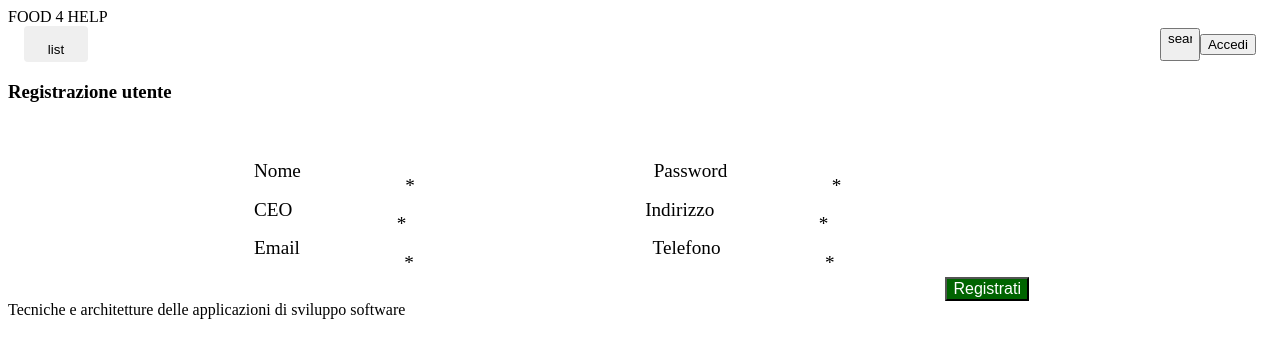
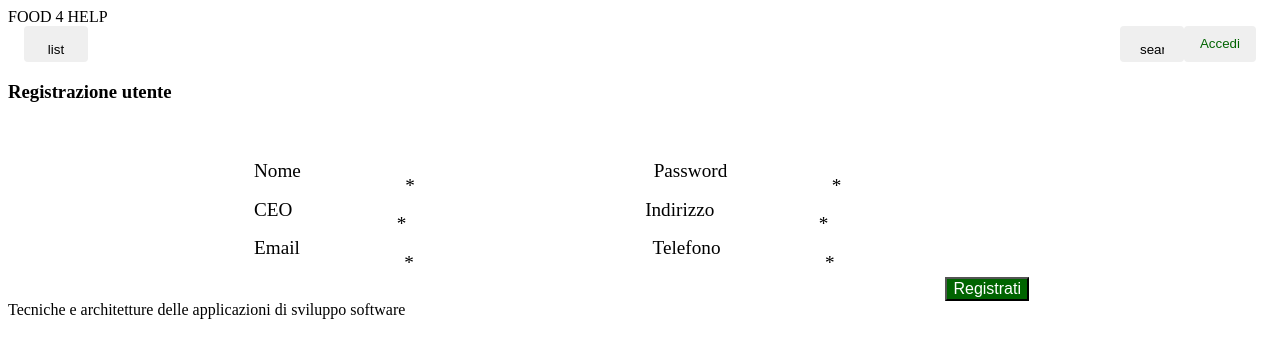
Before and after one commit to FBasile4/food4help-fe, an Angular app: page /home/register in a window 1280 px wide. Shown: the top 358 px of the page. Built offline with nearby package versions, Linux system fonts and the light colour scheme.

Commit message:
Sistemati i navigate per ogni componente

```diff
--- a/src/app/create-user/create-user.component.css
+++ b/src/app/create-user/create-user.component.css
@@ -4,9 +4,8 @@ mat-toolbar-toolbar{
   display: initial;
 }
 
-button-accedi{
+.accedi{
   color: darkgreen;
-  font-size: 40px;
 }
 .spacer{
   flex: 1 1 auto;
--- a/src/app/create-user/create-user.component.html
+++ b/src/app/create-user/create-user.component.html
@@ -3,7 +3,7 @@
     <mat-icon>list</mat-icon>
   </button>
   <mat-menu #menuHome="matMenu" yPosition="below" xPosition="after">
-    <button mat-menu-item >
+    <button mat-menu-item  (click)="backHome()">
       Home
     </button>
     <button mat-menu-item routerLink="register">
@@ -11,12 +11,12 @@
     </button>
   </mat-menu>
   <span class="spacer"></span>
-  <button>
+  <button mat-button>
     <mat-icon>search</mat-icon>
   </button>
   <nav>
-    <a routerLink="login">
-      <button class="accedi">Accedi</button>
+    <a (click)="login()">
+      <button mat-button class="accedi">Accedi</button>
     </a>
   </nav>
 </mat-toolbar>
--- a/src/app/create-user/create-user.component.ts
+++ b/src/app/create-user/create-user.component.ts
@@ -39,6 +39,13 @@ export class CreateUserComponent implements OnInit {
     this.save();
     this.router.navigate(['home']);
   }
+  login(){
+    this.router.navigate(['home/login']);
+  }
+  backHome() {
+    //this._location.back();
+    this.router.navigate(['home']);
+  }
 
 
 }
--- a/src/app/home/home.component.css
+++ b/src/app/home/home.component.css
@@ -4,9 +4,8 @@ mat-toolbar-toolbar{
   display: initial;
 }
 
-button-accedi{
+.accedi{
   color: darkgreen;
-  font-size: 40px;
 }
 .spacer{
   flex: 1 1 auto;
--- a/src/app/home/home.component.html
+++ b/src/app/home/home.component.html
@@ -11,12 +11,12 @@
     </button>
   </mat-menu>
   <span class="spacer"></span>
-  <button>
+  <button mat-button >
     <mat-icon>search</mat-icon>
   </button>
   <nav>
     <a routerLink="login">
-      <button class="accedi">Accedi</button>
+      <button  mat-button class="accedi">Accedi</button>
     </a>
   </nav>
   <router-outlet></router-outlet>
--- a/src/app/login-user/login-user.component.css
+++ b/src/app/login-user/login-user.component.css
@@ -4,9 +4,8 @@ mat-toolbar-toolbar{
   display: initial;
 }
 
-button-accedi{
+.accedi{
   color: darkgreen;
-  font-size: 40px;
 }
 .spacer{
   flex: 1 1 auto;
--- a/src/app/login-user/login-user.component.html
+++ b/src/app/login-user/login-user.component.html
@@ -11,12 +11,12 @@
     </button>
   </mat-menu>
   <span class="spacer"></span>
-  <button>
+  <button mat-button>
     <mat-icon>search</mat-icon>
   </button>
   <nav>
     <a routerLink="login">
-      <button class="accedi">Accedi</button>
+      <button mat-button class="accedi">Accedi</button>
     </a>
   </nav>
 </mat-toolbar>
@@ -38,13 +38,13 @@
 <div class="form-password">
   <mat-form-field appearance="fill">
     <mat-label>Password</mat-label>
-    <input matInput [type]="hide ? 'password' : 'text'">
+    <input matInput [type]="hide ? 'password' : 'text'" required>
     <button mat-icon-button matSuffix (click)="hide = !hide" [attr.aria-label]="'Hide password'" [attr.aria-pressed]="hide">
       <mat-icon>{{hide ? 'visibility_off' : 'visibility'}}</mat-icon>
     </button>
   </mat-form-field>
 </div>
-<p  routerLink="register">Non sei ancora registrato? <span class="space"></span> Hai dimenticato la password?</p>
+<p  (click)="register()">Non sei ancora registrato? <span class="space"></span> Hai dimenticato la password?</p>
 
 <div class="accessoB">
   <img src="assets/cdnlogo.com_google-icon.svg">
--- a/src/app/login-user/login-user.component.ts
+++ b/src/app/login-user/login-user.component.ts
@@ -6,6 +6,7 @@ import { MatFormFieldControl } from '@angular/material/form-field';
 import { Observable } from 'rxjs';
 import { UserServiceService } from '../user-service/user-service.service';
 import { Router } from '@angular/router';
+import { User } from '../user';
 
 @Component({
   selector: 'app-login-user',
@@ -14,14 +15,16 @@ import { Router } from '@angular/router';
 })
 export class LoginUserComponent implements OnInit {
 
+  user: User;
+
 
   constructor(private _location: Location, private userService: UserServiceService, private router: Router) {  }
-    email = new FormControl('', [Validators.required, Validators.email]);
-    password = new FormControl('', [Validators.required]);
-    hide = true;
-  ngOnInit(): void {
 
-  }
+  email = new FormControl('', [Validators.required, Validators.email]);
+  password = new FormControl('', [Validators.required]);
+  hide = true;
+
+  ngOnInit(): void {  }
   backHome() {
     //this._location.back();
     this.router.navigate(['home']);
@@ -39,12 +42,9 @@ export class LoginUserComponent implements OnInit {
   }
 
   checkAccess(): void{
-    console.log("Login component");
-      this.userService.loginUser(this.email,this.password).subscribe(
-        data => {
-          console.log(JSON.stringify(data));
-        }
-      );
+    console.log("Login component", this.email, this.password);
+      this.userService.loginUser(this.user).subscribe(
+        data => console.log(data), error => console.log(error));
     this.router.navigate(['home/workingActivity']);
   }
 
--- a/src/app/user-service/user-service.service.ts
+++ b/src/app/user-service/user-service.service.ts
@@ -2,6 +2,7 @@ import { Injectable } from '@angular/core';
 import { HttpClient, HttpHeaders } from '@angular/common/http';
 import { Observable } from 'rxjs';
 import { map } from 'rxjs/operators';
+import { User } from '../user';
 
 @Injectable({
   providedIn: 'root'
@@ -11,21 +12,18 @@ export class UserServiceService {
   private baseUrl = 'http://localhost:8080/api/v1'; /*contiene la baseUrl corrispondente con il be*/
 
 
-  constructor(private http: HttpClient) {
+  constructor(private http: HttpClient) {  }
 
+  getUsersList(): Observable<any> {
+    return this.http.get(`${this.baseUrl}`);
   }
-
- /* getUsersList(): Observable<any> {
-    return this.http.get(`${this.baseUrl}`);
-  }*/
 
   createUser(user: Object): Observable<Object> {
     return this.http.post(`${this.baseUrl}` + `/home/register`, user);
   }
 
-  loginUser(email:any, password:any): Observable<Object> {
-    return this.http.post(`${this.baseUrl}+'/home/login`, email, password);
-    console.log(email,password);
-
+  loginUser(user: Object): Observable<Object> {
+    return this.http.post(`${this.baseUrl}` + `/home/login`, user);
+    console.log(user);
   }
 }
--- a/src/app/working-activity-home/working-activity-home.component.css
+++ b/src/app/working-activity-home/working-activity-home.component.css
@@ -0,0 +1,13 @@
+mat-toolbar-toolbar{
+  height: 60px;
+  color: darkgreen;
+  display: initial;
+}
+
+.accedi{
+  color: darkgreen;
+}
+.spacer{
+  flex: 1 1 auto;
+}
+/*---------------*/
--- a/src/app/working-activity-home/working-activity-home.component.html
+++ b/src/app/working-activity-home/working-activity-home.component.html
@@ -1 +1,34 @@
+<mat-toolbar class="toolbar">
+  <button  mat-button [matMenuTriggerFor] ="menuHome">
+    <mat-icon>list</mat-icon>
+  </button>
+  <mat-menu #menuHome="matMenu" yPosition="below" xPosition="after">
+    <button mat-menu-item (click)="backHome()">
+      Home
+    </button>
+    <button mat-menu-item (click)="reservations()" >
+      Prenotazioni
+    </button>
+    <button mat-menu-item (click)="box()" >
+      Box pubblicate
+    </button>
+    <button mat-menu-item (click)="backHome()">
+      Logout
+    </button>
+  </mat-menu>
+  <span class="spacer"></span>
+  <button mat-button>
+    <mat-icon>search</mat-icon>
+  </button>
+  <nav>
+    <a>
+      <button mat-button class="accedi">Ciaoo {{user}}</button>
+    </a>
+  </nav>
+</mat-toolbar>
+
+<router-outlet></router-outlet>
+
+<!--                           -->
+
 <p>working-activity-home works!</p>
--- a/src/app/working-activity-home/working-activity-home.component.ts
+++ b/src/app/working-activity-home/working-activity-home.component.ts
@@ -1,4 +1,6 @@
 import { Component, OnInit } from '@angular/core';
+import { Router } from '@angular/router';
+import { User } from '../user';
 
 @Component({
   selector: 'app-working-activity-home',
@@ -7,9 +9,22 @@ import { Component, OnInit } from '@angular/core';
 })
 export class WorkingActivityHomeComponent implements OnInit {
 
-  constructor() { }
+  user: User;
+
+  constructor(private router: Router) { }
 
   ngOnInit(): void {
   }
 
+  backHome(){
+    this.router.navigate(['home']);
+  }
+  reservations(){
+
+  }
+
+  box(){
+
+  }
+
 }
```
